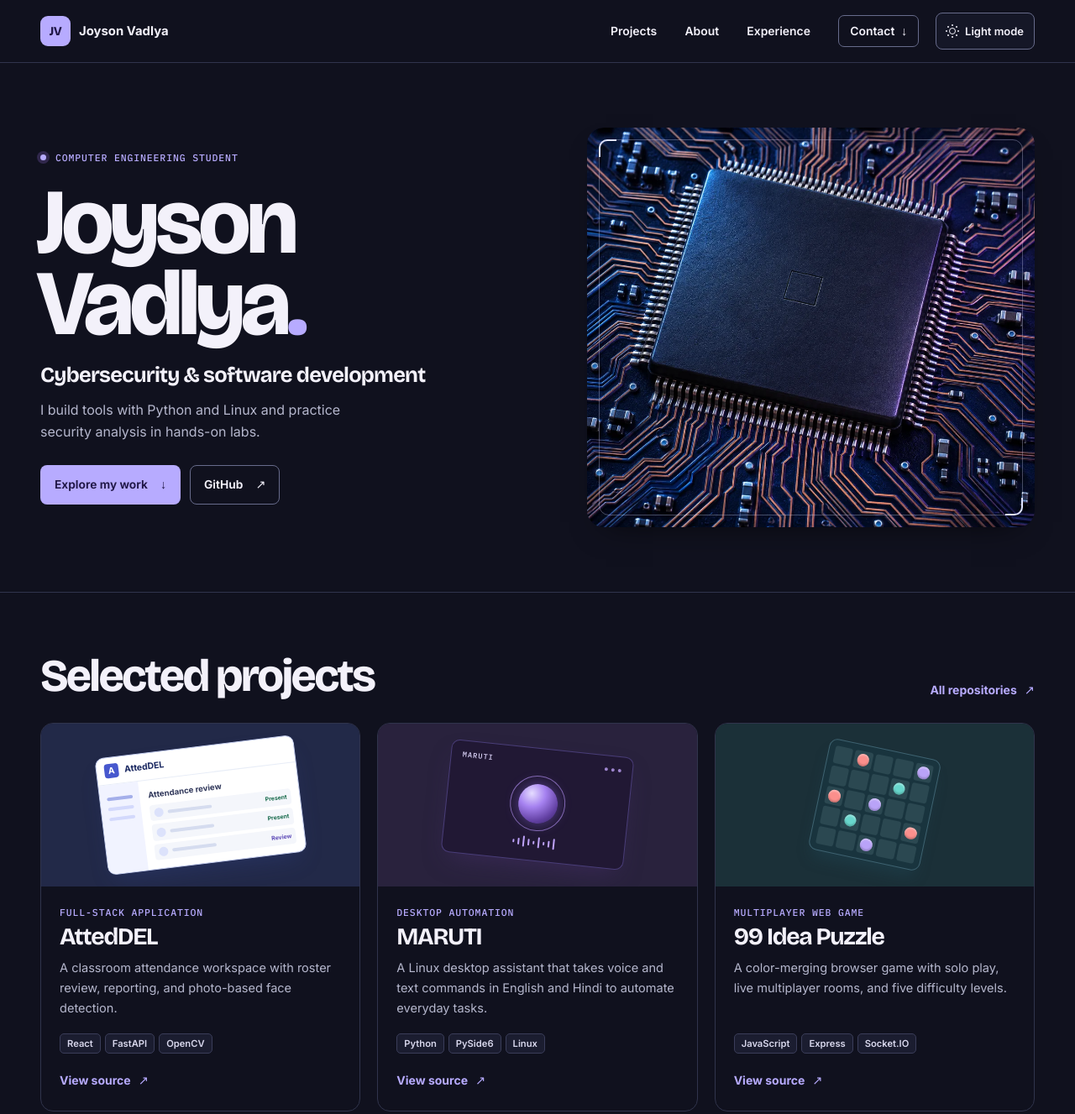
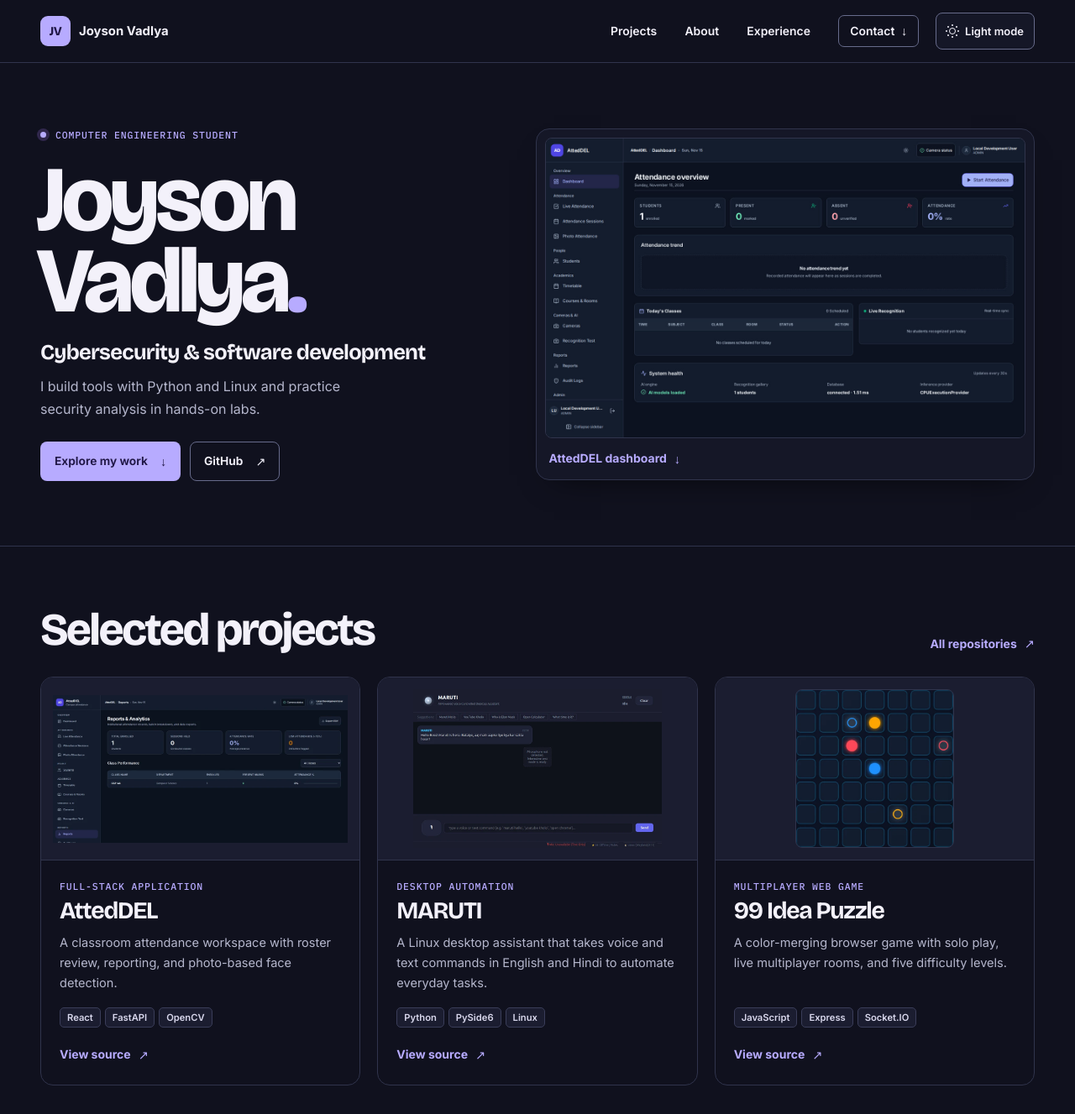
Before and after one commit to Joyson01/Joyson01.github.io, a plain HTML site: page index.html in a window 1280 px wide. Shown: the top 1327 px of the page at 84% size. Drawn offline with Linux system fonts and the light colour scheme.

Commit message:
Use real project screenshots in the portfolio

```diff
--- a/index.html
+++ b/index.html
@@ -11,12 +11,13 @@
   <meta property="og:url" content="https://joyson01.me/">
   <meta property="og:title" content="Joyson Vadlya · Cybersecurity & Software">
   <meta property="og:description" content="Computer Engineering student building software and learning how to secure it.">
-  <meta property="og:image" content="https://joyson01.me/assets/circuit-board.webp">
+  <meta property="og:image" content="https://joyson01.me/assets/atted-del-dashboard.jpg">
+  <meta property="og:image:alt" content="Attendance overview in the AttedDEL dashboard">
   <meta name="twitter:card" content="summary_large_image">
   <link rel="icon" href="assets/favicon.png" type="image/png">
   <link rel="preload" href="assets/fonts/bricolage-grotesque.woff2" as="font" type="font/woff2" crossorigin>
   <script src="theme.js?v=1"></script>
-  <link rel="stylesheet" href="styles.css?v=2">
+  <link rel="stylesheet" href="styles.css?v=3">
 </head>
 <body>
   <a class="skip-link" href="#main">Skip to content</a>
@@ -48,12 +49,12 @@
           <a class="button button-ghost" href="https://github.com/Joyson01">GitHub <span class="arrow" aria-hidden="true">↗</span></a>
         </div>
       </div>
-      <div class="hero-visual" aria-hidden="true">
-        <img src="assets/circuit-board.webp" width="1000" height="1000" fetchpriority="high" alt="">
-        <div class="hero-frame"></div>
-        <div class="corner corner-top"></div>
-        <div class="corner corner-bottom"></div>
-      </div>
+      <figure class="hero-visual">
+        <img src="assets/atted-del-dashboard.jpg" width="1280" height="800" fetchpriority="high" alt="Attendance overview with roster totals, scheduled classes, and live recognition status">
+        <figcaption>
+          <a class="text-link" href="#atted-del">AttedDEL dashboard <span class="arrow" aria-hidden="true">↓</span></a>
+        </figcaption>
+      </figure>
     </section>
 
     <section class="project-section" id="projects" aria-labelledby="projects-title">
@@ -64,20 +65,9 @@
         </div>
 
         <div class="project-grid">
-          <article class="project-card">
-            <div class="project-art art-attendance" aria-hidden="true">
-              <div class="attendance-ui">
-                <div class="attendance-top"><span class="attendance-icon">A</span> AttedDEL</div>
-                <div class="attendance-body">
-                  <div class="attendance-sidebar"><i></i><i></i><i></i></div>
-                  <div class="attendance-main">
-                    <strong>Attendance review</strong>
-                    <div class="attendance-entry"><span></span><i></i><b>Present</b></div>
-                    <div class="attendance-entry"><span></span><i></i><b>Present</b></div>
-                    <div class="attendance-entry"><span></span><i></i><b>Review</b></div>
-                  </div>
-                </div>
-              </div>
+          <article class="project-card" id="atted-del">
+            <div class="project-art">
+              <img src="assets/atted-del-reports.webp" width="960" height="481" loading="lazy" decoding="async" alt="Attendance reports showing summary metrics and a class performance table">
             </div>
             <div class="project-info">
               <p class="eyebrow project-category">Full-stack application</p>
@@ -89,12 +79,8 @@
           </article>
 
           <article class="project-card">
-            <div class="project-art art-assistant" aria-hidden="true">
-              <div class="assistant-ui">
-                <div class="assistant-top"><span>MARUTI</span><span class="window-controls"><i></i><i></i><i></i></span></div>
-                <div class="assistant-orbit"><span></span></div>
-                <div class="assistant-wave"><i></i><i></i><i></i><i></i><i></i><i></i><i></i><i></i><i></i></div>
-              </div>
+            <div class="project-art">
+              <img src="assets/maruti-desktop.webp" width="940" height="600" loading="lazy" decoding="async" alt="MARUTI desktop window with a bilingual welcome message, command suggestions, and text input">
             </div>
             <div class="project-info">
               <p class="eyebrow project-category">Desktop automation</p>
@@ -106,14 +92,8 @@
           </article>
 
           <article class="project-card">
-            <div class="project-art art-puzzle" aria-hidden="true">
-              <div class="puzzle-board">
-                <i></i><i class="ball coral"></i><i></i><i></i><i class="ball violet"></i>
-                <i></i><i></i><i></i><i class="ball cyan"></i><i></i>
-                <i class="ball coral"></i><i></i><i class="ball violet"></i><i></i><i></i>
-                <i></i><i class="ball cyan"></i><i></i><i></i><i class="ball coral"></i>
-                <i></i><i></i><i class="ball violet"></i><i></i><i></i>
-              </div>
+            <div class="project-art project-art-board">
+              <img src="assets/99-idea-puzzle.webp" width="500" height="500" loading="lazy" decoding="async" alt="Solo puzzle board with red, blue, and orange pieces and their matching targets">
             </div>
             <div class="project-info">
               <p class="eyebrow project-category">Multiplayer web game</p>
--- a/styles.css
+++ b/styles.css
@@ -34,9 +34,6 @@
   --signal-ring: #30274c;
   --hero-shadow: #000000c0;
   --card-hover: #8276be;
-  --attendance-stage: #222948;
-  --assistant-stage: #29223d;
-  --puzzle-stage: #1b3038;
   --tag-border: #3a3d59;
   --tag-text: #d8d7ec;
   --contact: #211c3a;
@@ -60,9 +57,6 @@
   --signal-ring: #e7e4ff;
   --hero-shadow: #2a2868a8;
   --card-hover: #a9a0f1;
-  --attendance-stage: #e5e9ff;
-  --assistant-stage: #eeebfc;
-  --puzzle-stage: #dff3f0;
   --tag-border: #e6e8f2;
   --tag-text: #42445d;
   --contact: #181633;
@@ -77,7 +71,7 @@ h2 { font-size: clamp(2.25rem, 4.4vw, 3.375rem); font-weight: 750; line-height:
 a { color: inherit; }
 :is(a, button):focus-visible { outline: 3px solid var(--accent); outline-offset: 4px; }
 img { display: block; max-width: 100%; }
-section[id] { scroll-margin-top: 26px; }
+:is(section, article)[id] { scroll-margin-top: 26px; }
 
 .container { width: min(1200px, calc(100% - 96px)); margin-inline: auto; }
 
@@ -153,7 +147,7 @@ nav .nav-contact { padding: 7px 13px; border: 1px solid var(--control-border); b
 
 .hero {
   display: grid;
-  grid-template-columns: minmax(0, 1.1fr) minmax(0, 1fr);
+  grid-template-columns: minmax(0, .94fr) minmax(0, 1.06fr);
   align-items: center;
   gap: clamp(32px, 5vw, 78px);
   padding-block: clamp(56px, 6vw, 86px);
@@ -205,20 +199,22 @@ nav .nav-contact { padding: 7px 13px; border: 1px solid var(--control-border); b
 .arrow { font: 500 1.04em/1 system-ui, sans-serif; }
 
 .hero-visual {
-  position: relative;
-  isolation: isolate;
-  aspect-ratio: 1.12;
-  overflow: hidden;
-  border-radius: 20px;
-  background: #171837;
+  margin: 0;
+  padding: 10px;
+  border: 1px solid var(--line);
+  border-radius: 16px;
+  background: var(--surface);
   box-shadow: 0 16px 36px -22px var(--hero-shadow);
 }
 
-.hero-visual img { width: 100%; height: 100%; object-fit: cover; }
-.hero-frame { position: absolute; inset: 14px; border: 1px solid #dcdcff50; border-radius: 12px; }
-.corner { position: absolute; width: 21px; height: 21px; border: solid #e0e3ff; }
-.corner-top { inset: 14px auto auto 14px; border-width: 2px 0 0 2px; border-top-left-radius: 10px; }
-.corner-bottom { inset: auto 14px 14px auto; border-width: 0 2px 2px 0; border-bottom-right-radius: 10px; }
+.hero-visual img {
+  width: 100%;
+  height: auto;
+  border: 1px solid #30344c;
+  border-radius: 8px;
+}
+
+.hero-visual figcaption { padding: 10px 4px 2px; }
 
 .project-section { padding-block: 72px 82px; background: var(--white); border-block: 1px solid var(--line); }
 .section-head { display: flex; align-items: end; justify-content: space-between; flex-wrap: wrap; gap: 14px 20px; margin-bottom: 28px; }
@@ -237,86 +233,29 @@ nav .nav-contact { padding: 7px 13px; border: 1px solid var(--control-border); b
 .project-grid { display: grid; grid-template-columns: repeat(3, minmax(0, 1fr)); gap: 20px; }
 .project-card { display: flex; flex-direction: column; border: 1px solid var(--line); border-radius: 15px; transition: border-color 180ms ease; }
 .project-card:hover, .project-card:focus-within { border-color: var(--card-hover); }
-.project-art { height: 194px; display: grid; place-items: center; overflow: hidden; border-radius: 14px 14px 0 0; }
-.art-attendance { background: var(--attendance-stage); }
-.art-assistant { background: var(--assistant-stage); }
-.art-puzzle { background: var(--puzzle-stage); }
+.project-art {
+  display: grid;
+  place-items: center;
+  height: 218px;
+  padding: 14px;
+  overflow: hidden;
+  border-bottom: 1px solid var(--line);
+  border-radius: 14px 14px 0 0;
+  background: var(--raised);
+}
 
-.attendance-ui, .assistant-ui, .puzzle-board { transform: rotate(-7deg); }
-.attendance-ui {
-  width: min(72%, 238px);
-  background: white;
-  border: 1px solid #c8d1f1;
-  border-radius: 10px;
-  overflow: hidden;
-  box-shadow: 0 14px 28px -9px #344c9b48;
+.project-art img {
+  width: 100%;
+  height: 100%;
+  min-height: 0;
+  object-fit: contain;
 }
-.attendance-top {
-  display: flex;
-  align-items: center;
-  gap: 7px;
-  padding: 7px 9px;
-  border-bottom: 1px solid #e8edf7;
-  color: #1a2861;
-  font-size: .65rem;
-  font-weight: 700;
+
+.project-art-board img {
+  width: auto;
+  border: 1px solid #30344c;
+  border-radius: 8px;
 }
-.attendance-icon { width: 17px; height: 17px; line-height: 17px; border-radius: 4px; background: #4758ce; color: white; text-align: center; }
-.attendance-body { display: grid; grid-template-columns: 20% 80%; color: #31385b; }
-.attendance-sidebar { display: grid; align-content: start; gap: 8px; padding: 15px 8px; background: #f1f3ff; }
-.attendance-sidebar i { display: block; height: 4px; border-radius: 3px; background: #d3d9fc; }
-.attendance-sidebar i:first-child { background: #a4afea; }
-.attendance-main { display: grid; gap: 4px; padding: 10px; font-size: .6rem; }
-.attendance-entry { display: flex; align-items: center; gap: 5px; padding: 4px 5px; border-radius: 4px; background: #f4f6fb; }
-.attendance-entry span { width: 11px; aspect-ratio: 1; border-radius: 50%; background: #dce2fb; }
-.attendance-entry i { flex: 1; max-width: 53px; height: 4px; border-radius: 4px; background: #d5dcef; }
-.attendance-entry b { margin-left: auto; font-size: .43rem; color: #1c6d50; }
-.attendance-entry:last-child b { color: #604eb8; }
-
-.assistant-ui {
-  width: min(69%, 218px);
-  min-height: 135px;
-  padding: 10px 13px 13px;
-  border: 1px solid #493d78;
-  border-radius: 10px;
-  background: #211834;
-  color: #dfd7fc;
-  box-shadow: 0 14px 30px -11px #4a326f82;
-  transform: rotate(6deg);
-}
-.assistant-top { display: flex; justify-content: space-between; align-items: center; font: 500 .54rem var(--mono); letter-spacing: .12em; }
-.window-controls, .assistant-wave { display: flex; align-items: center; gap: 4px; }
-.window-controls i { width: 4px; height: 4px; border-radius: 50%; background: #9e85ce; }
-.assistant-orbit { display: grid; place-items: center; width: 66px; height: 66px; margin: 11px auto 5px; border: 1px solid #8067af; border-radius: 50%; }
-.assistant-orbit span {
-  width: 47px;
-  height: 47px;
-  border-radius: 50%;
-  background: radial-gradient(circle at 32% 25%, #e5dcff, #a682f0 34%, #6240a2 70%, #2c2056);
-  box-shadow: 0 0 16px #8f6ae87a;
-}
-.assistant-wave { justify-content: center; height: 17px; }
-.assistant-wave i { width: 2px; height: 4px; border-radius: 1px; background: #bfa3fb; }
-.assistant-wave i:nth-child(2n) { height: 8px; }
-.assistant-wave i:nth-child(3n) { height: 13px; }
-
-.puzzle-board {
-  display: grid;
-  grid-template-columns: repeat(5, 1fr);
-  width: 135px;
-  padding: 7px;
-  gap: 3px;
-  border: 1px solid #3e6270;
-  border-radius: 10px;
-  background: #19343e;
-  box-shadow: 0 13px 18px -6px #234e5e5b;
-  transform: rotate(12deg);
-}
-.puzzle-board i { display: grid; place-items: center; aspect-ratio: 1; border-radius: 3px; background: #2b4851; }
-.puzzle-board .ball::after { content: ""; width: 68%; aspect-ratio: 1; border-radius: 50%; background: var(--ball); box-shadow: inset 0 2px 2px #ffffff52, inset 0 -2px 2px #00000030; }
-.puzzle-board .coral { --ball: #fb8f8c; }
-.puzzle-board .violet { --ball: #b9a3f8; }
-.puzzle-board .cyan { --ball: #68d6cc; }
 
 .project-info { display: flex; flex: 1; flex-direction: column; align-items: flex-start; padding: 22px; }
 .project-category, .column-title, .entry-date, .location { color: var(--accent); }
@@ -375,7 +314,7 @@ nav .nav-contact { padding: 7px 13px; border: 1px solid var(--control-border); b
   .container { width: calc(100% - 64px); }
   .project-grid { gap: 13px; }
   .project-info { padding: 17px; }
-  .project-art { height: 165px; }
+  .project-art { height: 174px; }
   .skills dl div { grid-template-columns: 100px 1fr; }
 }
 
@@ -383,10 +322,9 @@ nav .nav-contact { padding: 7px 13px; border: 1px solid var(--control-border); b
   .container { width: calc(100% - 44px); }
   .hero { grid-template-columns: 1fr 42%; gap: 18px; padding-block: 54px; }
   .hero h1 { font-size: clamp(3.65rem, 10vw, 5.5rem); margin-left: -3px; }
-  .hero-visual { aspect-ratio: .8; }
   .project-grid { grid-template-columns: 1fr; gap: 18px; }
   .project-card { display: grid; grid-template-columns: minmax(0, 2fr) minmax(0, 3fr); overflow: hidden; }
-  .project-art { align-self: stretch; height: auto; min-height: 167px; border-radius: 14px 0 0 14px; }
+  .project-art { align-self: stretch; height: auto; min-height: 167px; border-bottom: 0; border-right: 1px solid var(--line); border-radius: 14px 0 0 14px; }
   .project-info { padding: 18px; }
   .about-section { grid-template-columns: 1fr; gap: 23px; }
   .project-section, .about-section, .experience-section { padding-block: 55px; }
@@ -410,10 +348,8 @@ nav .nav-contact { padding: 7px 13px; border: 1px solid var(--control-border); b
   .container { width: calc(100% - 36px); }
   .hero { grid-template-columns: 1fr; gap: 25px; padding-block: 42px; }
   .hero h1 { font-size: clamp(4.4rem, 17vw, 6rem); }
-  .hero-visual { max-height: 268px; aspect-ratio: 1.4; border-radius: 14px; }
-  .hero-visual img { object-position: 50% 48%; }
   .project-card { display: flex; }
-  .project-art { height: 160px; min-height: 0; border-radius: 14px 14px 0 0; }
+  .project-art { height: 192px; min-height: 0; border-right: 0; border-bottom: 1px solid var(--line); border-radius: 14px 14px 0 0; }
   .experience-grid { grid-template-columns: 1fr; gap: 26px; margin-top: 23px; }
 }
 
```
Also changed, not shown: assets/99-idea-puzzle.webp (added), assets/atted-del-dashboard.jpg (added), assets/atted-del-reports.webp (added), assets/circuit-board.webp (deleted), assets/maruti-desktop.webp (added).
